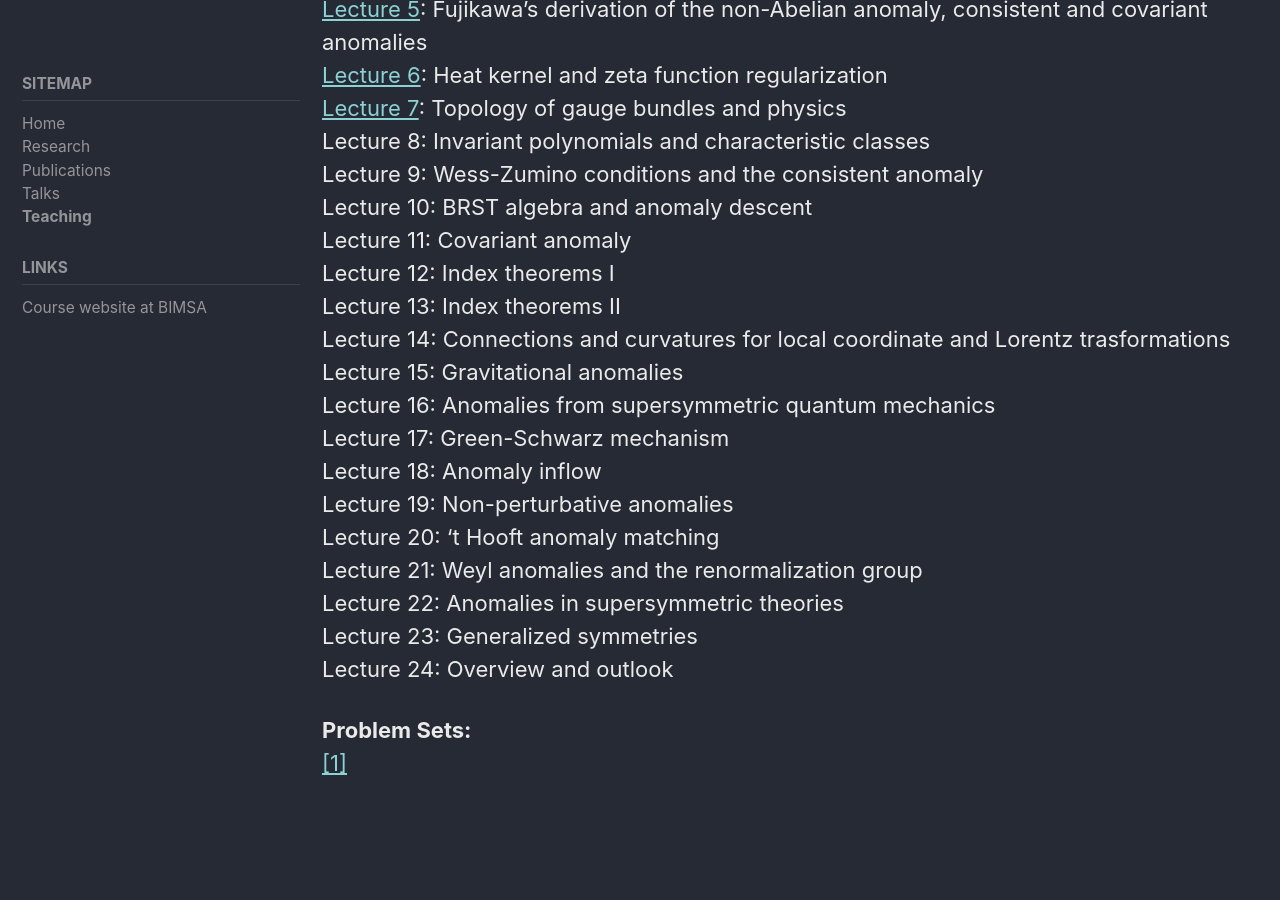
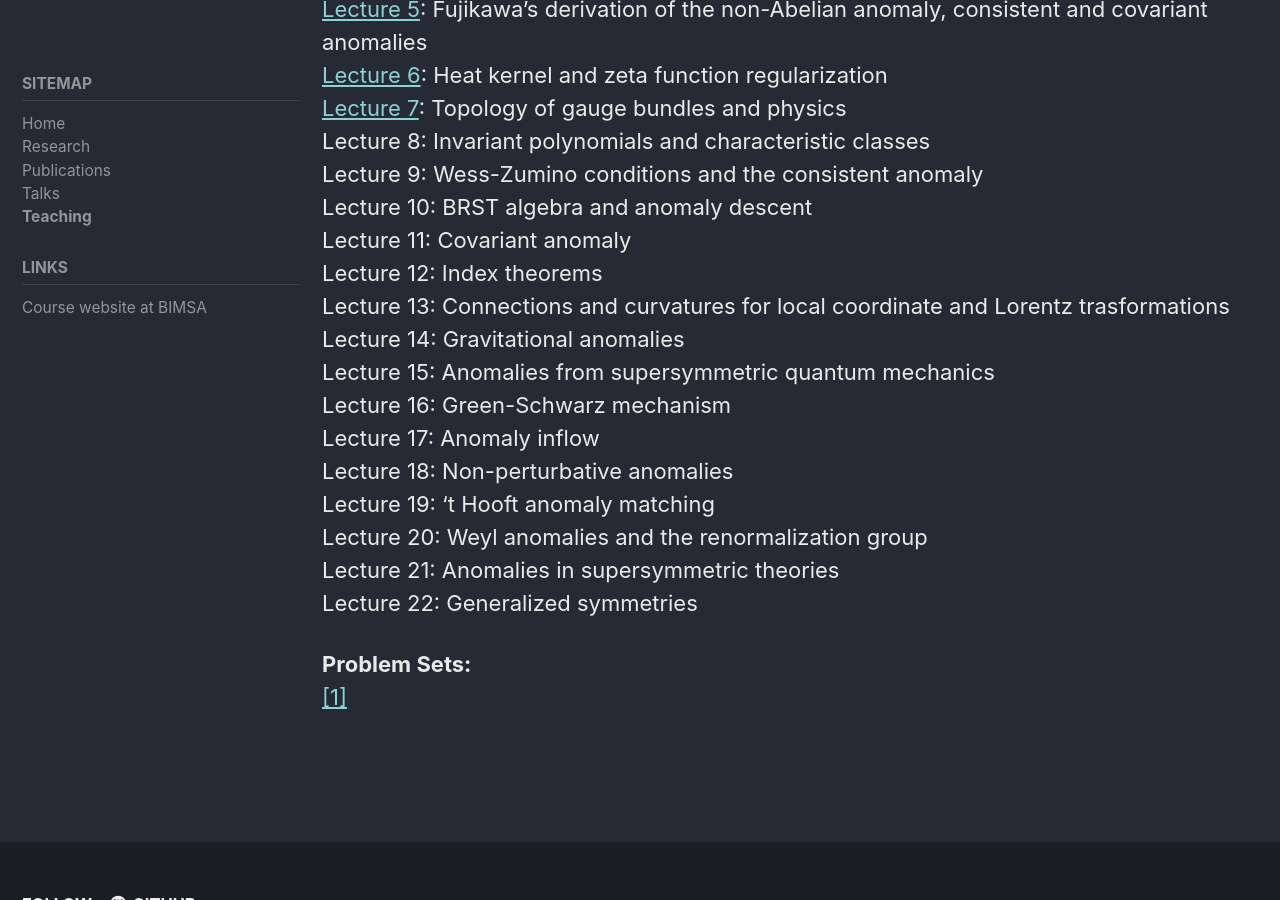
Before and after one commit to ipapadimitriou/ipapadimitriou.github.io, a Jekyll site: the page built from _pages/teaching.md, in a window 1280 px wide and 900 px high, scrolled down 1036 px. Built offline with Jekyll 4.4.1, drawn with Linux system fonts in a browser that asks for light colours; cached includes are drawn as plain includes.

Commit message:
Update teaching.md

```diff
--- a/_pages/teaching.md
+++ b/_pages/teaching.md
@@ -59,19 +59,17 @@ Lecture 8: Invariant polynomials and characteristic classes<br>
 Lecture 9: Wess-Zumino conditions and the consistent anomaly<br>
 Lecture 10: BRST algebra and anomaly descent<br>
 Lecture 11: Covariant anomaly<br>
-Lecture 12: Index theorems I<br>
-Lecture 13: Index theorems II<br>
-Lecture 14: Connections and curvatures for local coordinate and Lorentz trasformations<br>
-Lecture 15: Gravitational anomalies<br>
-Lecture 16: Anomalies from supersymmetric quantum mechanics<br>
-Lecture 17: Green-Schwarz mechanism<br>
-Lecture 18: Anomaly inflow<br>
-Lecture 19: Non-perturbative anomalies<br>
-Lecture 20: 't Hooft anomaly matching<br>
-Lecture 21: Weyl anomalies and the renormalization group<br>
-Lecture 22: Anomalies in supersymmetric theories<br>
-Lecture 23: Generalized symmetries<br>
-Lecture 24: Overview and outlook<br>
+Lecture 12: Index theorems<br>
+Lecture 13: Connections and curvatures for local coordinate and Lorentz trasformations<br>
+Lecture 14: Gravitational anomalies<br>
+Lecture 15: Anomalies from supersymmetric quantum mechanics<br>
+Lecture 16: Green-Schwarz mechanism<br>
+Lecture 17: Anomaly inflow<br>
+Lecture 18: Non-perturbative anomalies<br>
+Lecture 19: 't Hooft anomaly matching<br>
+Lecture 20: Weyl anomalies and the renormalization group<br>
+Lecture 21: Anomalies in supersymmetric theories<br>
+Lecture 22: Generalized symmetries<br>
 
 
 <b>Problem Sets:</b><br>
```
